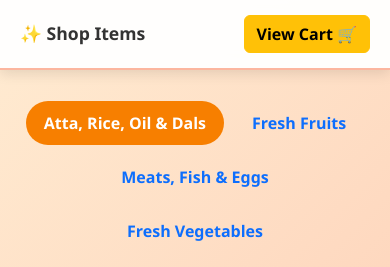
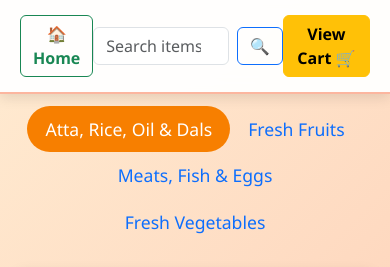
Before and after one commit to subhrajitbehera152/grocery-app, a Flask app: page /location/1 in a window 390 px wide. Shown: the top 267 px of the page. Run offline with Flask 3, Linux system fonts and the light colour scheme; data comes from the database, SQL or seed files in the repository.

Commit message:
Enhanced UI: fancy mobile-friendly design for items, cart, and locations pages

```diff
--- a/templates/items.html
+++ b/templates/items.html
@@ -1,13 +1,13 @@
 <!DOCTYPE html>
 <html>
 <head>
-    <title>Available Items</title>
+    <title>Shop Items</title>
     <link rel="stylesheet" href="https://cdn.jsdelivr.net/npm/bootstrap@5.3.0/dist/css/bootstrap.min.css">
     <style>
         body {
             background: linear-gradient(135deg, #ffecd2 0%, #fcb69f 100%);
             font-family: 'Segoe UI', sans-serif;
-            padding-top: 80px;
+            padding-top: 90px;
         }
         .sticky-header {
             position: fixed; top: 0; left: 0; right: 0;
@@ -18,66 +18,33 @@
             padding: 15px 20px;
             box-shadow: 0 4px 12px rgba(0,0,0,0.1);
         }
-        .sticky-header h3 {
-            font-weight: bold;
-            font-size: 1.3rem;
-            color: #333;
-        }
         .card {
             border-radius: 15px;
             overflow: hidden;
             box-shadow: 0 6px 15px rgba(0,0,0,0.15);
-            transition: transform 0.3s ease, box-shadow 0.3s ease;
+            transition: transform 0.3s ease;
         }
-        .card:hover {
-            transform: translateY(-6px) scale(1.03);
-            box-shadow: 0 10px 25px rgba(0,0,0,0.25);
-        }
+        .card:hover { transform: scale(1.03); }
         .card img {
-            height: 200px;
+            height: 220px;
             object-fit: cover;
         }
-        .card-title {
-            font-weight: bold;
+        .card-title { font-size: 1.3rem; font-weight: bold; }
+        .card-text { font-size: 1.2rem; }
+        .quantity-box {
             font-size: 1.2rem;
-            color: #444;
-        }
-        .card-text {
-            font-size: 1.1rem;
-            color: #666;
-        }
-        .quantity-box {
-            font-weight: bold;
-            min-width: 120px;
-            text-align: center;
+            min-width: 140px;
             background: rgba(255,255,255,0.7);
             border-radius: 10px;
             padding: 8px;
-            font-size: 1rem;
         }
-        .btn-sm {
-            font-size: 1rem;
-            padding: 10px 16px;
-            border-radius: 50px;
-        }
-        .nav-pills .nav-link {
-            border-radius: 25px;
-            margin: 5px;
-            font-weight: 600;
-            font-size: 1rem;
-            padding: 10px 18px;
-        }
-        .nav-pills .nav-link.active {
-            background: #f77f00;
-        }
-        /* Mobile tweaks */
+        .btn-sm { font-size: 1.2rem; padding: 12px 20px; border-radius: 50px; }
+        .nav-pills .nav-link { font-size: 1.1rem; padding: 10px 18px; border-radius: 25px; }
+        .nav-pills .nav-link.active { background: #f77f00; }
         @media (max-width: 576px) {
-            .card img { height: 160px; }
-            .card-title { font-size: 1.1rem; }
-            .card-text { font-size: 1rem; }
-            .btn-sm { font-size: 1.1rem; padding: 12px 20px; }
-            .quantity-box { font-size: 1.1rem; min-width: 140px; }
-            .sticky-header h3 { font-size: 1.1rem; }
+            .card img { height: 180px; }
+            .card-title { font-size: 1.2rem; }
+            .card-text { font-size: 1.1rem; }
         }
     </style>
 </head>
@@ -85,7 +52,11 @@
 
     <!-- Sticky Header -->
     <div class="sticky-header d-flex justify-content-between align-items-center">
-        <h3 class="mb-0">✨ Shop Items</h3>
+        <a href="/" class="btn btn-outline-success fw-bold">🏠 Home</a>
+        <form class="d-flex" action="{{ url_for('location', loc_id=1) }}" method="GET">
+            <input class="form-control me-2" type="search" name="q" placeholder="Search items..." aria-label="Search">
+            <button class="btn btn-outline-primary" type="submit">🔍</button>
+        </form>
         <a href="{{ url_for('view_cart') }}" class="btn btn-warning fw-bold">View Cart 🛒</a>
     </div>
 
@@ -112,26 +83,21 @@
                         {% if item[4] %}
                             <img src="{{ item[4] }}" class="card-img-top" alt="{{ item[1] }}">
                         {% else %}
-                            <img src="https://via.placeholder.com/300x180.png?text={{ item[1] }}" class="card-img-top" alt="{{ item[1] }}">
+                            <img src="https://via.placeholder.com/400x220.png?text={{ item[1] }}" class="card-img-top" alt="{{ item[1] }}">
                         {% endif %}
                         <div class="card-body text-center">
                             <h5 class="card-title">{{ item[1] }}</h5>
-                            <p class="card-text">💰 Price: ₹{{ item[3] }}</p>
-
-                            <!-- Cart Controls -->
+                            <p class="card-text">💰 ₹{{ item[3] }}</p>
                             <div class="d-flex justify-content-center align-items-center">
                                 <button class="btn btn-danger btn-sm update-cart" data-id="{{ item[0] }}" data-action="remove">➖</button>
-
                                 <span class="quantity-box mx-2" id="qty-{{ item[0] }}">
                                     {% if session.get('cart') and session['cart'].get(item[0]|string) %}
                                         Qty: {{ session['cart'][item[0]|string] }} <br>
                                         Total: ₹{{ session['cart'][item[0]|string] * item[3] }}
                                     {% else %}
-                                        Qty: 0 <br>
-                                        Total: ₹0
+                                        Qty: 0 <br>Total: ₹0
                                     {% endif %}
                                 </span>
-
                                 <button class="btn btn-success btn-sm update-cart" data-id="{{ item[0] }}" data-action="add">➕</button>
                             </div>
                         </div>
@@ -143,17 +109,13 @@
         {% endfor %}
     </div>
 
-    <!-- Bootstrap JS -->
     <script src="https://cdn.jsdelivr.net/npm/bootstrap@5.3.0/dist/js/bootstrap.bundle.min.js"></script>
-
-    <!-- AJAX for cart update -->
     <script>
         document.querySelectorAll('.update-cart').forEach(btn => {
             btn.addEventListener('click', function(e) {
                 e.preventDefault();
                 const itemId = this.dataset.id;
                 const action = this.dataset.action;
-
                 fetch(`/update_cart/${itemId}/${action}`)
                     .then(response => response.json())
                     .then(data => {
```
